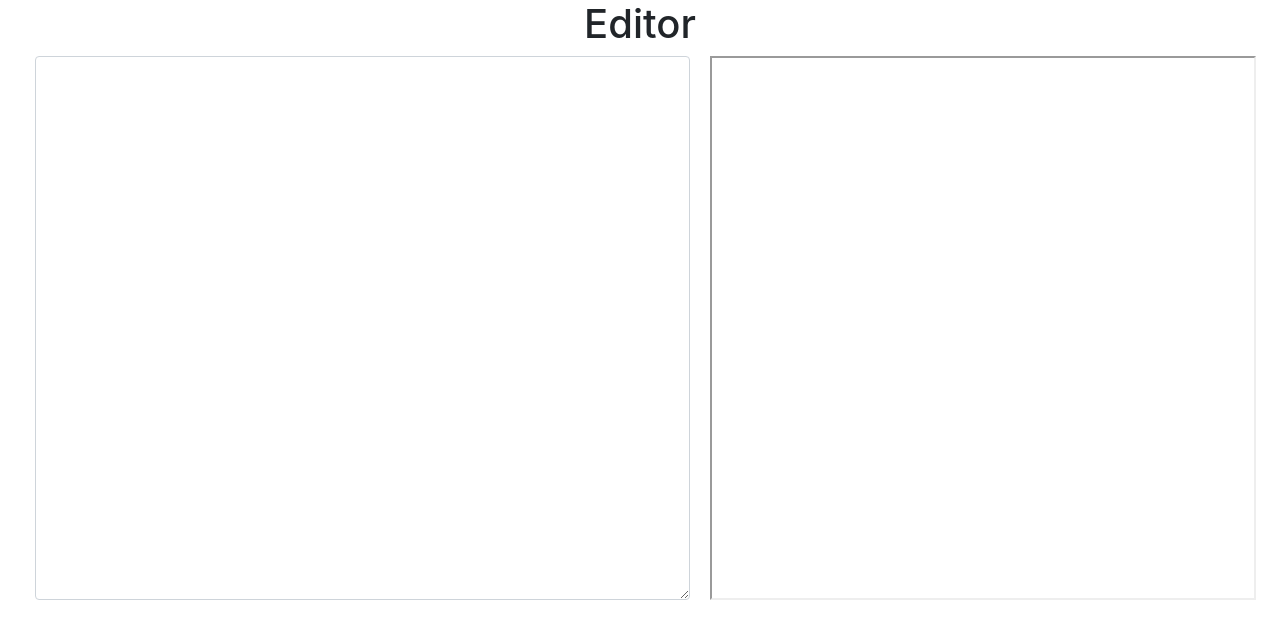
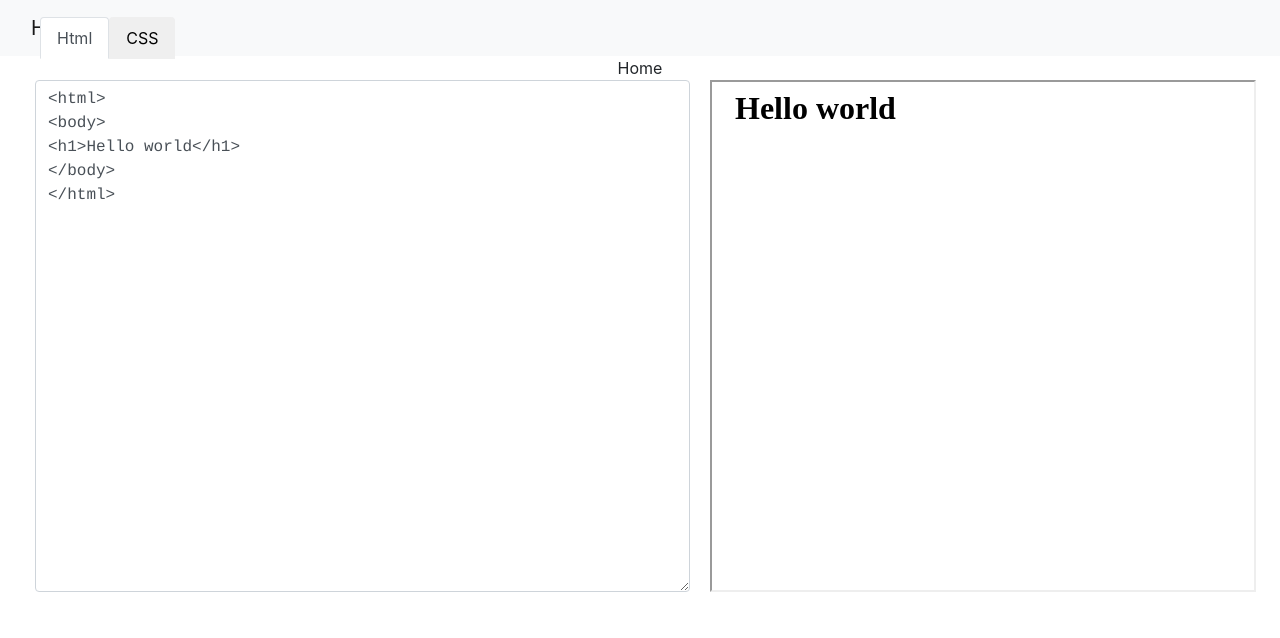
Before and after one commit to Nandhamaddy007/HTMLCodeEditor, a React (Create React App) app in the folder htmlcodeeditor/: page /CodeEditor in a window 1280 px wide. Shown: the top 638 px of the page. Built offline with nearby package versions, Linux system fonts and the light colour scheme.

Commit message:
added tabs

```diff
--- a/htmlcodeeditor/src/App.js
+++ b/htmlcodeeditor/src/App.js
@@ -10,6 +10,11 @@ import CodeEditor from './CodeEditor'
 function App() {
   return (
     <div className="App">
+    <nav class="navbar navbar-light bg-light">
+  <div class="container-fluid">
+    <a class="navbar-brand" href="#">HTML Editor</a>
+  </div>
+  </nav>
     <Router>
       <Switch>
       <Route path="/CodeEditor">
@@ -24,5 +29,4 @@ function App() {
     </div>
   );
 }
-
 export default App;
--- a/htmlcodeeditor/src/CodeEditor.css
+++ b/htmlcodeeditor/src/CodeEditor.css
@@ -2,7 +2,7 @@
 textarea {
   width:50%;
   /* float: top; */
-  min-height: 34em;
+  min-height: 32em;
   min-width:40%;
   overflow: scroll;
   margin-left: 50px;
@@ -17,5 +17,11 @@ iframe {
   width:20%;
   bottom: 0;
   margin-left: 20px;
-  height: 34em;
+  height: 32em;
 }
+
+.tab-align{
+  position: absolute;
+  top:17px;
+  left:40px;
+}
--- a/htmlcodeeditor/src/CodeEditor.js
+++ b/htmlcodeeditor/src/CodeEditor.js
@@ -1,8 +1,15 @@
-import {useState} from 'react'
+import {useState, useEffect} from 'react'
 import './CodeEditor.css'
 function CodeEditor(){
-const [htmlCode ,setHtmlCode]=useState();
+const [htmlCode ,setHtmlCode]=useState(`<html>
+<body>
+<h1>Hello world</h1>
+</body>
+</html>`);
 const [cssCode ,setcssCode]=useState();
+useEffect(()=>{
+edit()
+},[htmlCode])
 //var code = document.getElementById("code").contentWindow.document;
 //  document.body.onkeyup=function(){
 // code.open();
@@ -11,21 +18,35 @@ const [cssCode ,setcssCode]=useState();
 //  }
 return(
   <div id="main">
-  <h1>Editor</h1>
+  <div className="tab-align">
+  <ul className="nav nav-tabs" id="myTab" role="tablist">
+  <li className="nav-item" role="presentation">
+    <button className="nav-link active" id="home-tab" data-bs-toggle="tab" data-bs-target="#home" type="button" role="tab" aria-controls="home" aria-selected="true">Html</button>
+  </li>
+  <li className="nav-item" role="presentation">
+    <button className="nav-link" id="profile-tab" data-bs-toggle="tab" data-bs-target="#profile" type="button" role="tab" aria-controls="profile" aria-selected="false">CSS</button>
+  </li>
+</ul>
+  </div>
+  <div className="tab-content" id="myTabContent">
+  <div className="tab-pane fade show active" id="home" role="tabpanel" aria-labelledby="home-tab">Home</div>
+  <div className="tab-pane fade" id="profile" role="tabpanel" aria-labelledby="profile-tab">profile</div>
+  </div>
   <div className="row align-items-start">
-  <div className=""></div>
-  <textarea className="form-control col-md-6" onChange={function(e){
-    setHtmlCode(e.target.value)
-    var code = document.getElementById("code").contentWindow.document;
-    edit(code)
-  }
-  }></textarea>
+
+  <textarea className="form-control col-md-6" id="editor" value={htmlCode} onChange={e=>changer(e)}></textarea>
   <iframe id="code" className="col-md-5" title="preview"></iframe>
   </div>
   </div>
 
 )
-function edit(code){
+
+function changer(e){
+   setHtmlCode(e.target.value)
+}
+
+function edit(){
+  var code = document.getElementById("code").contentWindow.document;
     code.open();
 code.writeln(htmlCode);
 code.close();
```
